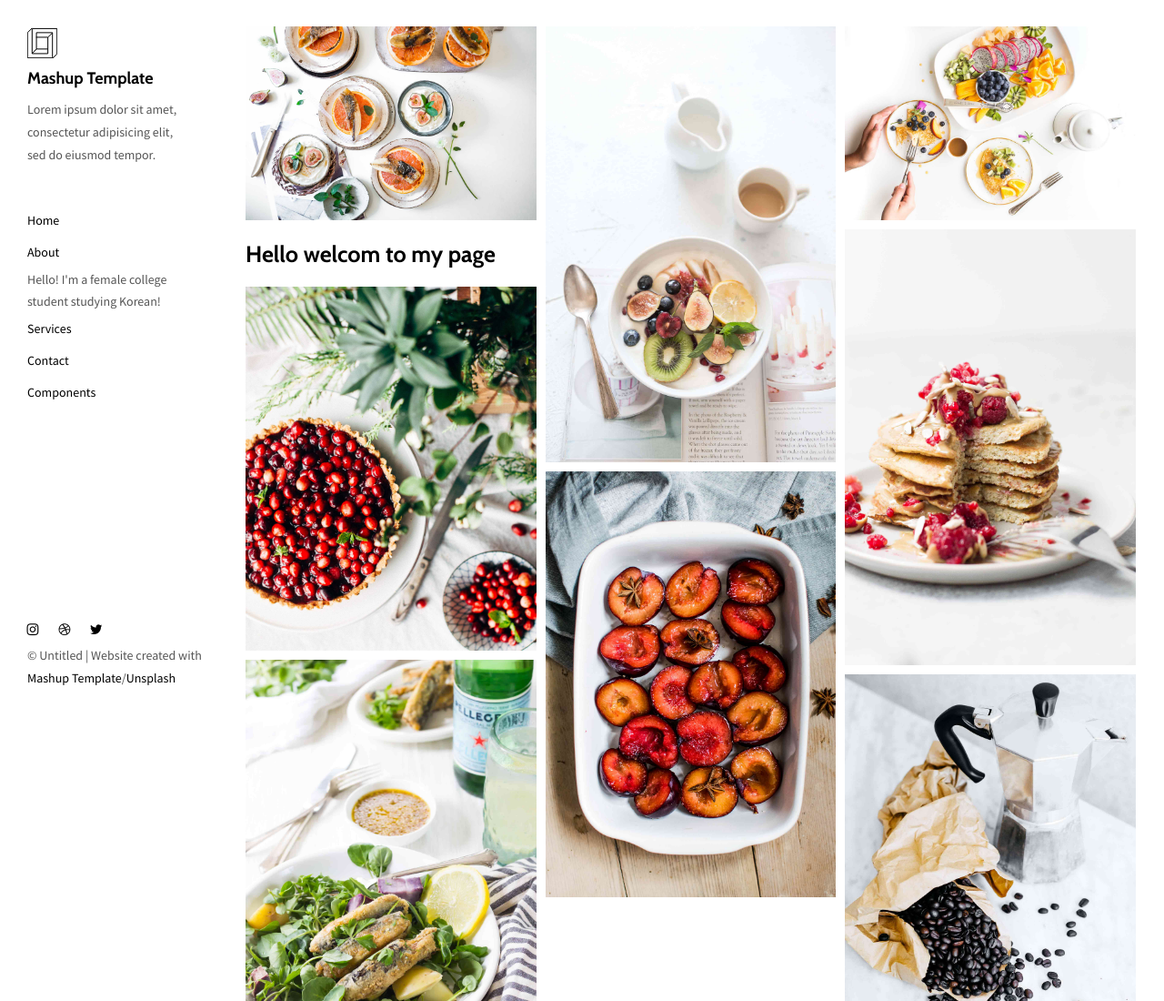
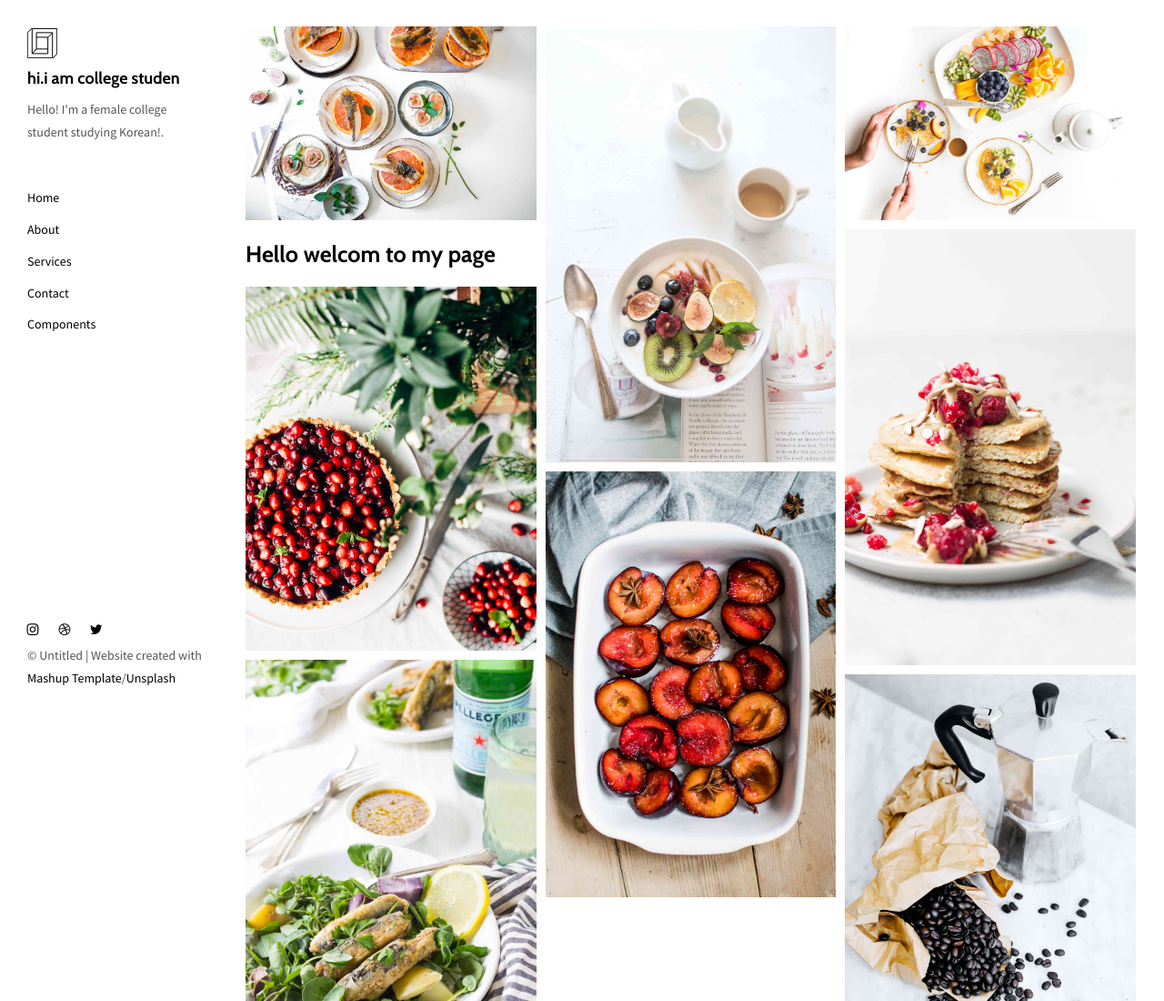
Before and after one commit to sasakibuu/web, a plain HTML site: page savory/index.html in a window 1280 px wide. Shown: the top 1100 px of the page at 91% size. Drawn offline with nearby package versions, Linux system fonts and the light colour scheme.

Commit message:
Update index.html

```diff
--- a/savory/index.html
+++ b/savory/index.html
@@ -40,14 +40,13 @@
       <div class="site-header hidden-xs">
           <a class="site-brand" href="./index.html" title="">
             <img class="img-responsive site-logo" alt="" src="./assets/images/mashup-logo.svg">
-            Mashup Template
+            hi.i am college studen
           </a>
-        <p>Lorem ipsum dolor sit amet, consectetur adipisicing elit, sed do eiusmod
-        tempor.</p>
+        <p>Hello! I'm a female college student studying Korean!.</p>
       </div>
       <ul class="nav">
         <li><a href="./index.html" title="">Home</a></li>
-        <li><a href="./about.html" title="">About</a>Hello! I'm a female college student studying Korean!
+        <li><a href="./about.html" title="">About</a>
 </li>
         <li><a href="./services.html" title="">Services</a></li>
         <li><a href="./contact.html" title="">Contact</a></li>
```
